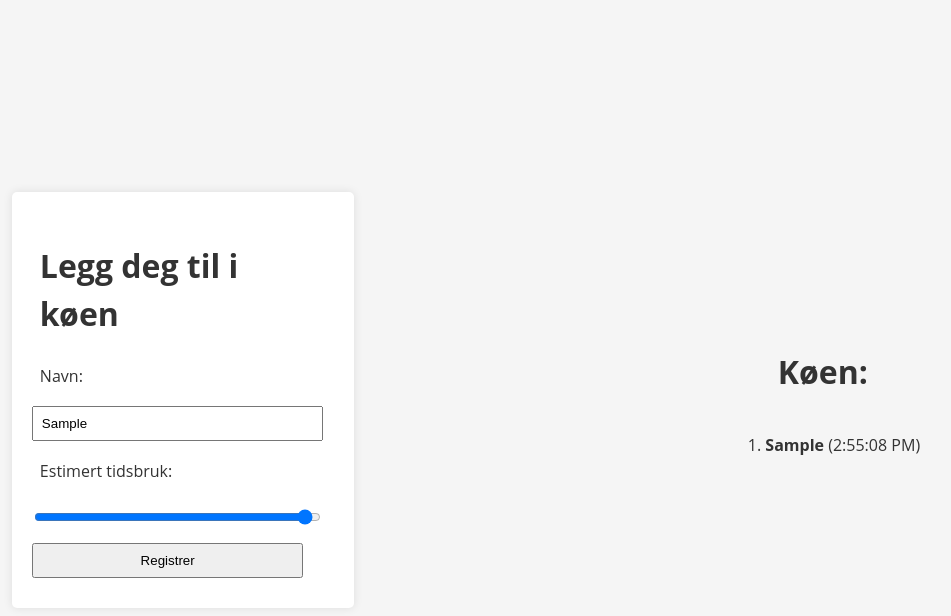
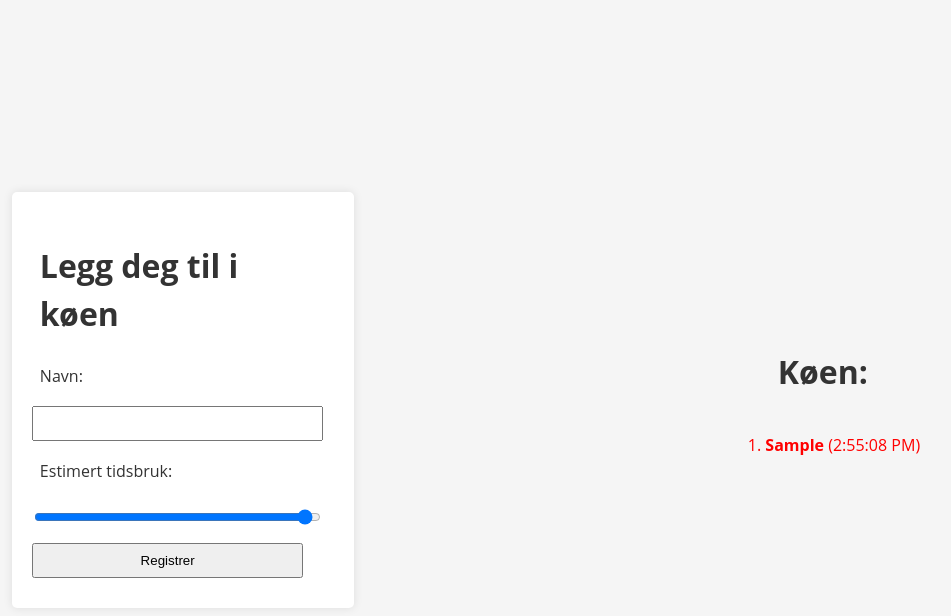
Before and after one commit to hausnes/vent-paa-tur, a plain HTML site: page index.html in a window 1280 px wide. Both pictures are taken after typing "Sample" into the empty fields and a click on the button "Registrer". Shown: the whole page, without its empty margins (174-1125 px from the left). Drawn offline with Linux system fonts and the light colour scheme.

Commit message:
Lagt til tidsbruk frå range-input

```diff
--- a/index.html
+++ b/index.html
@@ -13,15 +13,14 @@
         <label for="navn">Navn:</label>
         <input type="text" name="navn" id="navn">
         <label for="tidsbruk">Estimert tidsbruk:</label>
-        <input type="range" name="tidsbruk" id="tridsbruk" min="1" max="2" step="1">
+        <input type="range" name="tidsbruk" id="tidsbruk" min="1" max="2" step="1">
         <button type="submit">Registrer</button>
     </form>
     <main>
         <h1>Køen:</h1>
         <ol id="liste">
             <!-- fylles ut av JS -->
-            <!-- Ingen i kø endå! Spring og registrer deg. -->
-            <li>Jo Bjørnar</li>
+            <li>Ingen i kø endå! Spring og registrer deg.</li>
         </ol>
     </main>
 </body>
--- a/kode.js
+++ b/kode.js
@@ -1,9 +1,12 @@
 let first = true; // For å sjekke om det allerede ligg nokon i lista til å begynne med
 
-function lagOgLeggTilListeElement(elev) {
+function lagOgLeggTilListeElement(elev, tidsbruk) {
     let tid = new Date(); // Hent ut tida no
     let listeElement = document.createElement('li'); // Lag eit nytt liste-element
     listeElement.innerHTML = '<b>' + elev + '</b> (' + tid.toLocaleTimeString() + ')'; // Set innhaldet i liste-elementet
+    if (tidsbruk==2) { // Sjekk om tidsbruk er oppgitt
+        listeElement.style.color = "red"; // Set farge på teksten i liste-elementet
+    }
     document.getElementById("liste").appendChild(listeElement); // Legg til liste-elementet i HTML-lista
 }
 
@@ -16,5 +19,7 @@ document.getElementById("skjema").addEventListener("submit", function (evt) {
     }
 
     let elev = document.getElementById("navn").value; // Hent ut verdien frå input-feltet
-    lagOgLeggTilListeElement(elev); // Lag og legg til eit nytt liste-element
+    document.getElementById("navn").value = ""; // Nullstill input-feltet
+    let tidsbruk = document.getElementById("tidsbruk").value; // Hent ut verdien frå input-feltet
+    lagOgLeggTilListeElement(elev, tidsbruk); // Lag og legg til eit nytt liste-element
 });
```
